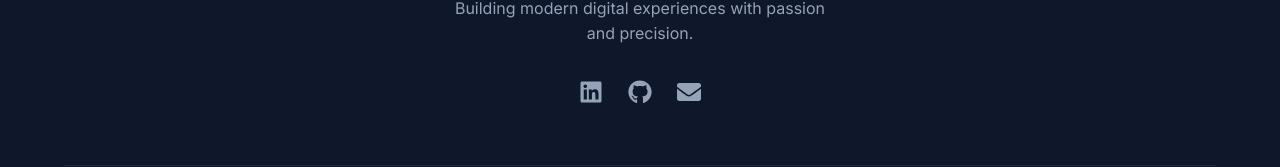
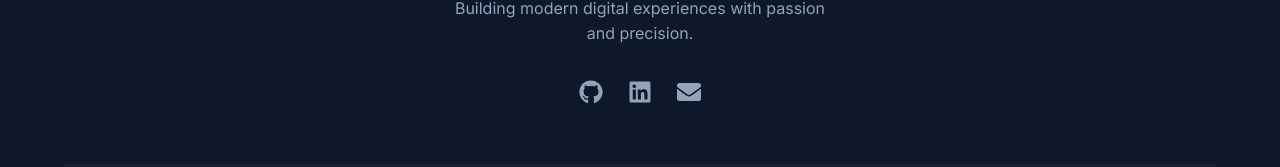
Before and after one commit to Om-raii/Portfolio, a React (Vite) app: page / in a window 1280 px wide. Shown: the part 9319-9486 px from the top of the page. Built offline with nearby package versions, Linux system fonts and the light colour scheme.

Commit message:
Update portfolio links and certifications

```diff
--- a/src/components/Footer.jsx
+++ b/src/components/Footer.jsx
@@ -11,8 +11,8 @@ const Footer = () => {
         </div>
         <p className="footer-desc">Building modern digital experiences with passion and precision.</p>
         <div className="footer-socials">
+          <a href={personalInfo.github} target="_blank" rel="noreferrer"><FaGithub /></a>
           <a href={personalInfo.linkedin} target="_blank" rel="noreferrer"><FaLinkedin /></a>
-          <a href="#"><FaGithub /></a>
           <a href={`mailto:${personalInfo.email}`}><FaEnvelope /></a>
         </div>
         <div className="footer-bottom">
--- a/src/components/Hero.jsx
+++ b/src/components/Hero.jsx
@@ -60,13 +60,15 @@ const Hero = () => {
           <div className="hero-socials">
             {[
               { icon: <FaLinkedin />, link: personalInfo.linkedin },
-              { icon: <FaGithub />, link: "#" },
+              { icon: <FaGithub />, link: personalInfo.github },
               { icon: <FaEnvelope />, link: `mailto:${personalInfo.email}` }
             ].map((social, i) => (
               <motion.a
                 key={i}
                 href={social.link}
                 className="social-btn"
+                target={social.link.startsWith("mailto:") ? undefined : "_blank"}
+                rel={social.link.startsWith("mailto:") ? undefined : "noreferrer"}
                 whileHover={{ y: -5, scale: 1.1 }}
                 whileTap={{ scale: 0.9 }}
               >
--- a/src/data.js
+++ b/src/data.js
@@ -15,6 +15,7 @@ export const personalInfo = {
   email: "omeshmalhi@gmail.com",
   phone: "+92-3470084856",
   linkedin: "https://linkedin.com/in/om-rai-b15163282",
+  github: "https://github.com/Om-raii",
   heroIntro: "Building scalable full-stack web applications and modern digital experiences using MERN Stack, Java, and AI-powered solutions.",
 };
 
```
